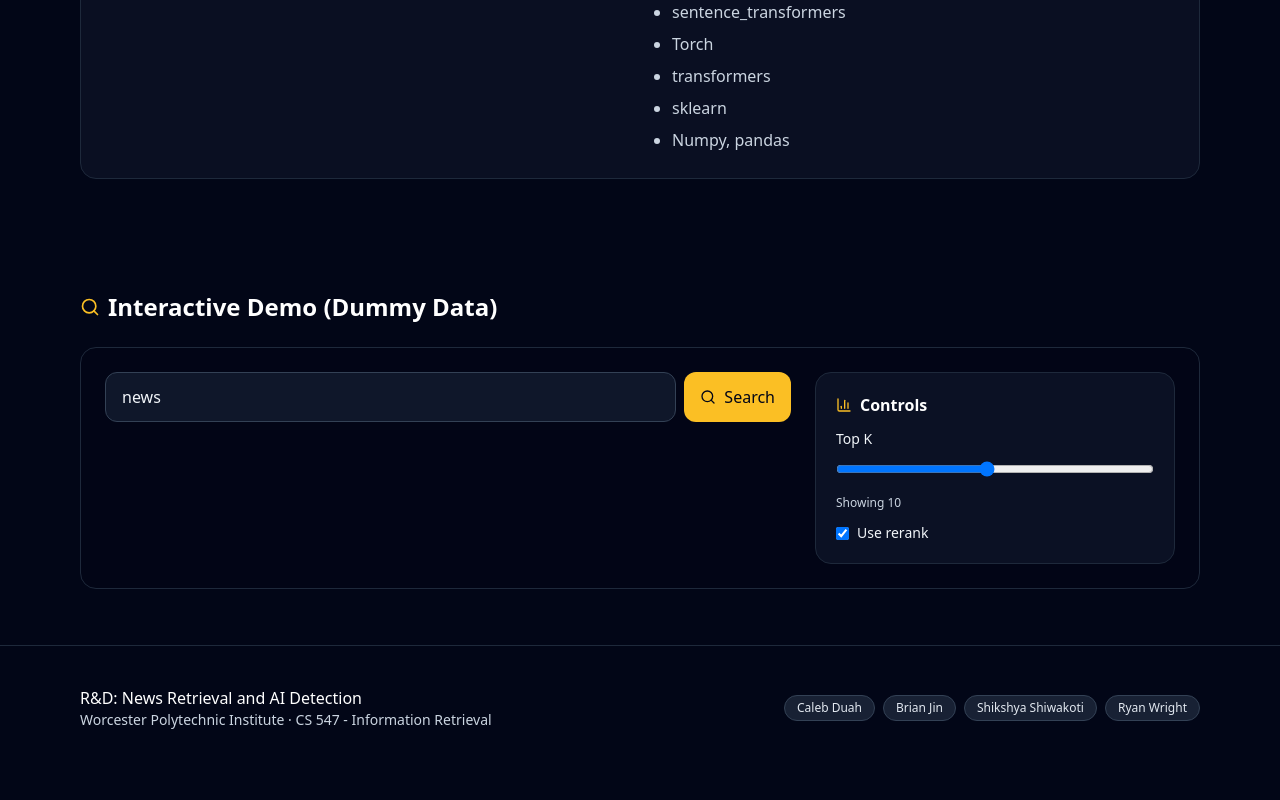
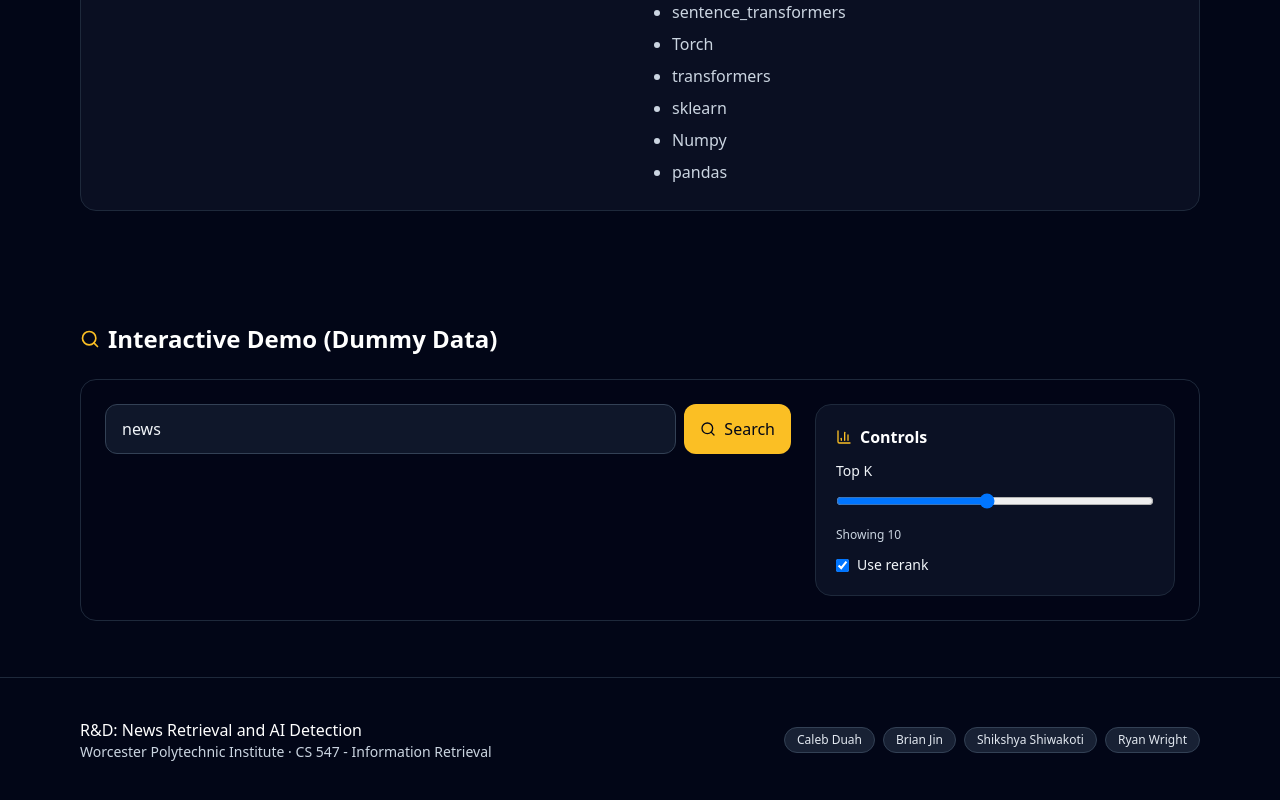
Before and after one commit to brian-jin/CS547_news_retrieval_ai_detection, a React (Vite) app: page / in a window 1280 px wide. Shown: the part 2356-3156 px from the top of the page. Before the commit the page ends 3126 px from the top, so only its background shows below. Built offline with nearby package versions, Linux system fonts and the light colour scheme.

Commit message:
Update JSX for libraries

```diff
--- a/src/App.jsx
+++ b/src/App.jsx
@@ -446,9 +446,9 @@ export default function App() {
         <p>
           There is an increasing prevalence of AI usage in content creation, making it difficult for readers to discern between human-written and AI generated texts. Readers are exposed to a constant stream of articles and a growing share may be
           machine written. In fact, according to a study conducted by {' '}
-    <a href="https://www.graphite.com" target="_blank" rel="noopener noreferrer">
-      Graphite
-    </a>{' '} using web crawling & Surfer AI detection, found that over 50% of articles are being written by AI as of 2024 with an massive growth from the launch of ChatGPT in 2022. Our tool helps users judge relevance and the likelihood of articles being AI-generated before clicking. It effectively supports students, instructors, and
+          <a href="https://www.graphite.com" target="_blank" rel="noopener noreferrer">
+            Graphite
+          </a>{' '} using web crawling & Surfer AI detection, found that over 50% of articles are being written by AI as of 2024 with an massive growth from the launch of ChatGPT in 2022. Our tool helps users judge relevance and the likelihood of articles being AI-generated before clicking. It effectively supports students, instructors, and
           casual users who want reliable, and trustworthy sources of news.
         </p>
       </Section>
@@ -538,7 +538,8 @@ export default function App() {
               <li>Torch</li>
               <li>transformers</li>
               <li>sklearn</li>
-              <li>Numpy, pandas</li>
+              <li>Numpy</li>
+              <li>pandas</li>
             </ul>
           </div>
         </div>
```
